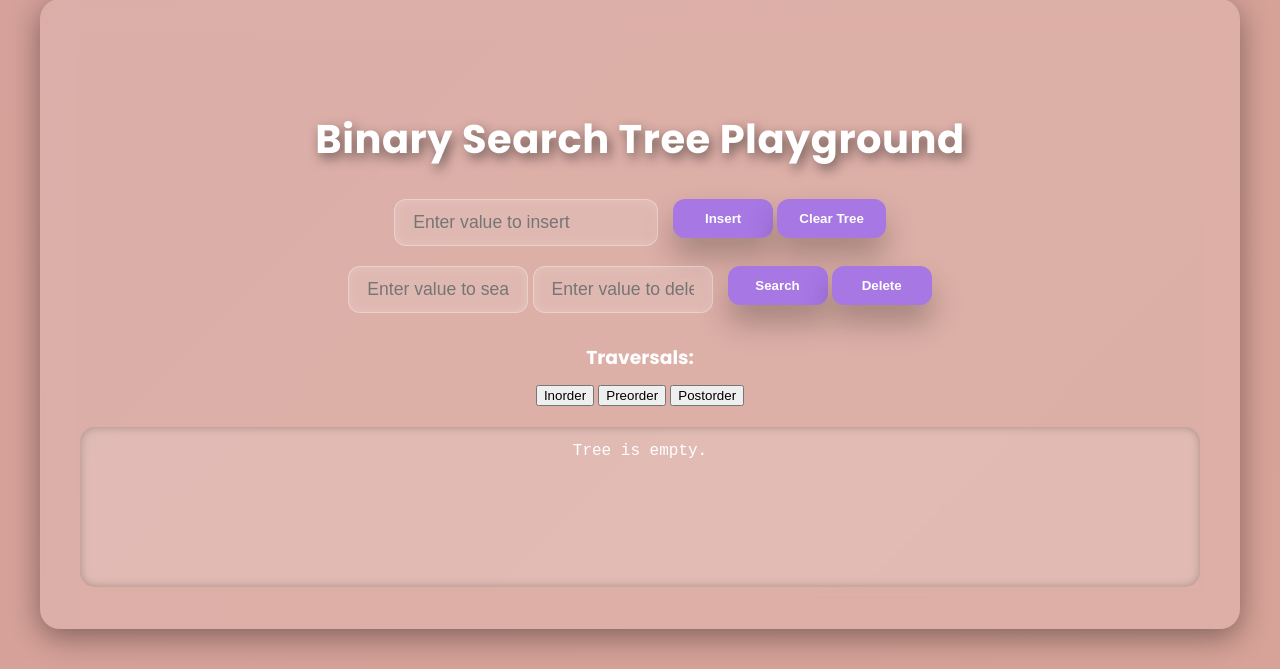
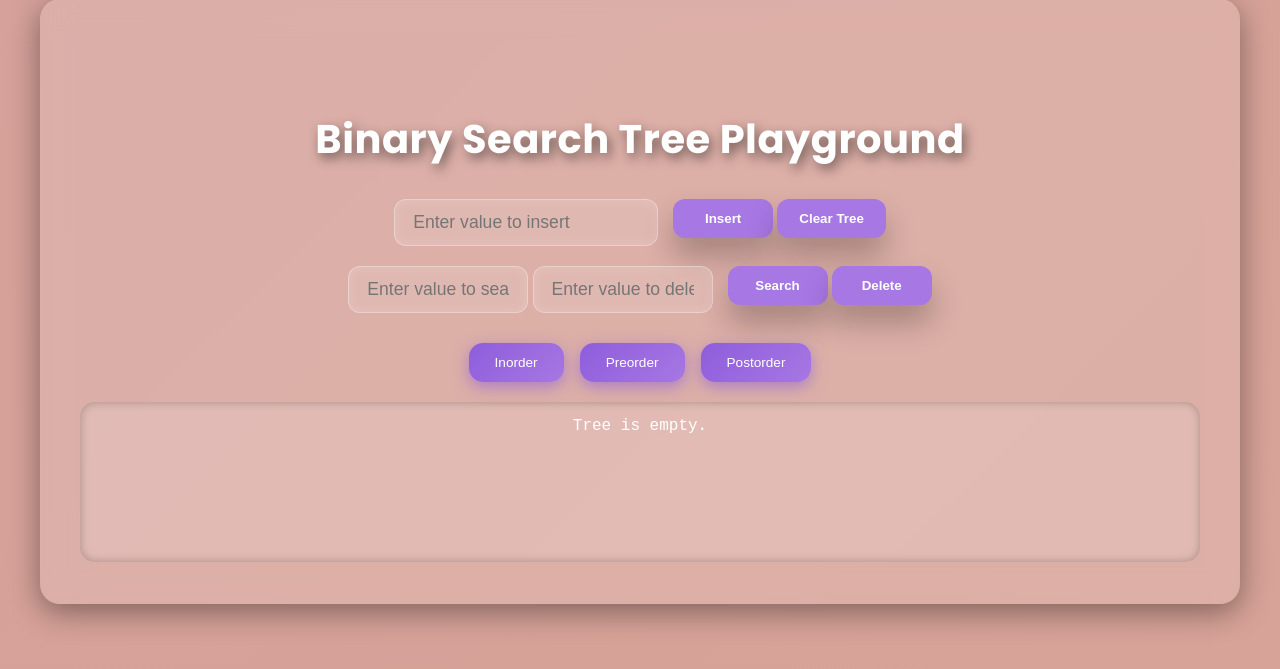
Before and after one commit to MayaGuragain/Struq, a Django app: page /binary-search-tree/ in a window 1280 px wide. Shown: the part 41-710 px from the top of the page. Run offline with Django 5.2, Linux system fonts and the light colour scheme.

Commit message:
struq - bt and bst trav buttons css

```diff
--- a/playground/static/playground/css/style.css
+++ b/playground/static/playground/css/style.css
@@ -392,3 +392,55 @@ footer a:hover {
       margin: 0 5px;
       font-weight: bold;
     }
+    .tree-display {
+      background: rgba(255, 255, 255, 0.15);
+      border-radius: 15px;
+      padding: 15px;
+      min-height: 160px;
+      white-space: pre;
+      color: white;
+      font-family: "Courier New", monospace;
+      box-shadow: inset 0 0 10px rgba(0,0,0,0.25);
+      overflow-x: auto;
+    }
+    .traversal-output {
+      margin-top: 12px;
+      font-weight: 700;
+      color: #fff;
+    }
+    /* make search / delete boxes sit on same row */
+    .inline-inputs input { width: 160px; }
+
+    /* Traversal buttons container */
+.button-area.traversal-buttons {
+  display: flex;
+  justify-content: center;
+  gap: 16px;
+  margin-bottom: 20px;
+}
+
+/* Traversal buttons style */
+.button-area.traversal-buttons button {
+  background: linear-gradient(135deg, #8e5ddc, #a777e3);
+  border: none;
+  color: white;
+  padding: 12px 26px;
+  border-radius: 14px;
+  font-weight: 400;
+  font-size: 0.85rem;
+  cursor: pointer;
+  box-shadow: 0 5px 15px rgba(142, 93, 220, 0.6);
+  transition: background-color 0.3s ease, box-shadow 0.3s ease;
+  user-select: none;
+}
+
+.button-area.traversal-buttons button:hover {
+  background: linear-gradient(135deg, #7b4bc7, #8e5ddc);
+  box-shadow: 0 8px 22px rgba(123, 75, 199, 0.8);
+}
+
+.button-area.traversal-buttons button:active {
+  background: linear-gradient(135deg, #6a3fad, #7b4bc7);
+  box-shadow: 0 3px 10px rgba(106, 63, 173, 0.9);
+  transform: translateY(1px);
+}
--- a/playground/templates/playground/bst.html
+++ b/playground/templates/playground/bst.html
@@ -7,28 +7,6 @@
 
   <!-- global theme -->
   <link rel="stylesheet" href="{% static 'playground/css/style.css' %}">
-
-  <!-- component‑specific tweaks -->
-  <style>
-    .tree-display {
-      background: rgba(255, 255, 255, 0.15);
-      border-radius: 15px;
-      padding: 15px;
-      min-height: 160px;
-      white-space: pre;
-      color: white;
-      font-family: "Courier New", monospace;
-      box-shadow: inset 0 0 10px rgba(0,0,0,0.25);
-      overflow-x: auto;
-    }
-    .traversal-output {
-      margin-top: 12px;
-      font-weight: 700;
-      color: #fff;
-    }
-    /* make search / delete boxes sit on same row */
-    .inline-inputs input { width: 160px; }
-  </style>
 </head>
 <body>
   <div class="stack-container">
@@ -58,8 +36,7 @@
     </div>
 
     <!-- Traversal buttons -->
-    <h3 style="margin-bottom: 10px;">Traversals:</h3>
-    <div class="button-area" style="margin-bottom: 20px;">
+    <div class="button-area traversal-buttons" style="margin-bottom: 20px; justify-content: center;">
       <button onclick="showInorder()">Inorder</button>
       <button onclick="showPreorder()">Preorder</button>
       <button onclick="showPostorder()">Postorder</button>
```
Also changed, not shown: playground/templates/playground/bt.html (+6 -6 lines).
